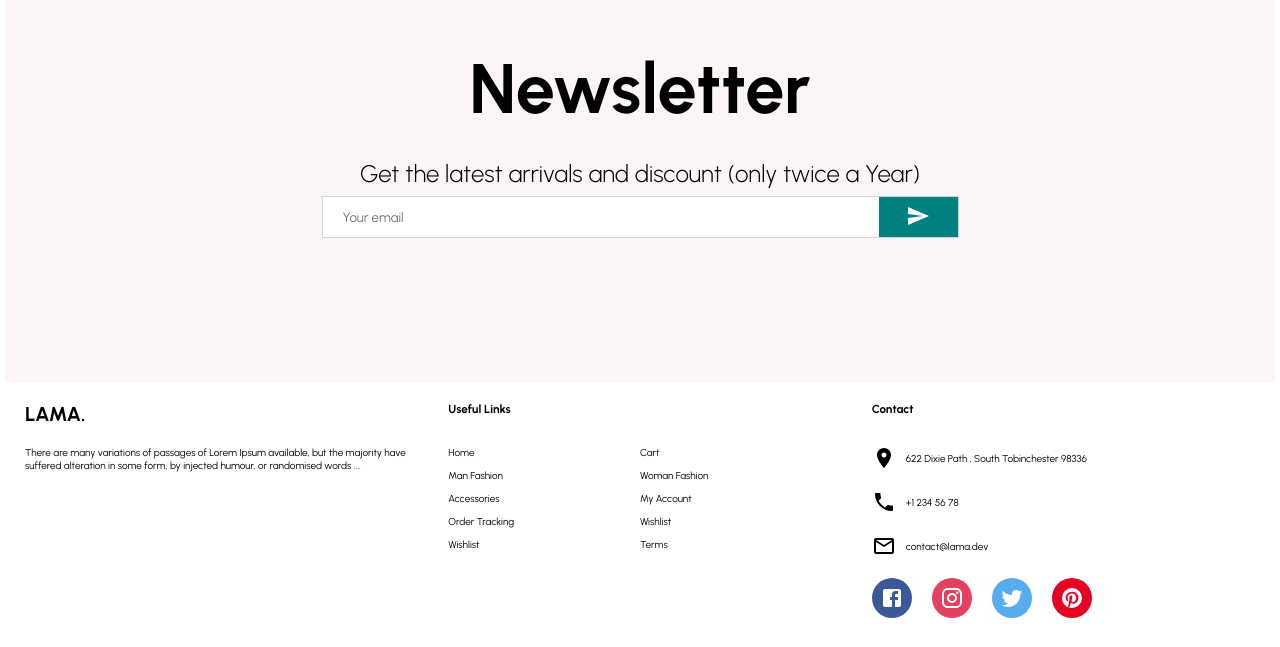
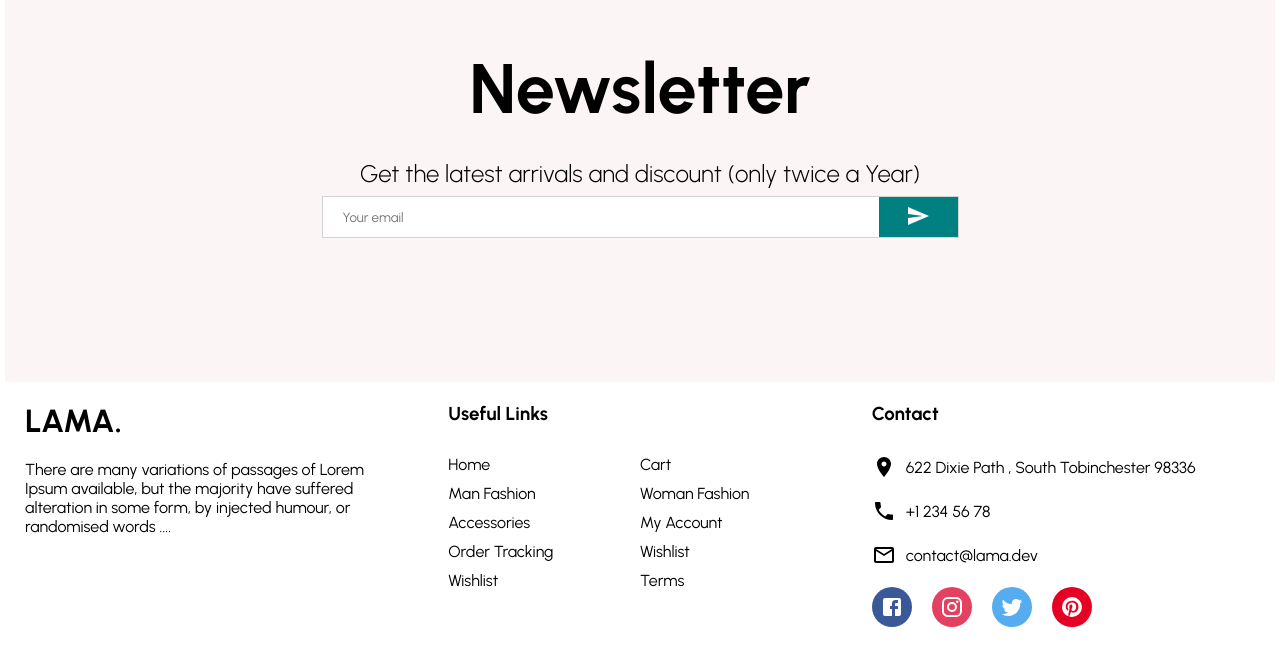
Before and after one commit to VincenzoCannone/react-online-shop, a React (Create React App) app: page / in a window 1280 px wide. Shown: the part 2364-3011 px from the top of the page. Built offline with nearby package versions, Linux system fonts and the light colour scheme.

Commit message:
added cursor: pointer and fix inputs

```diff
--- a/src/components/Footer.jsx
+++ b/src/components/Footer.jsx
@@ -14,6 +14,7 @@ const Container = styled.div`
   display: flex;
   margin: 0 5px;
   ${mobile({ flexDirection: "column" })}
+  font-size: 1rem;
 `;
 
 const Left = styled.div`
@@ -31,6 +32,7 @@ const Desc = styled.p`
 
 const SocialContainer = styled.div`
   display: flex;
+  cursor: pointer;
 `;
 
 const SocialIcon = styled.div`
@@ -79,6 +81,7 @@ const ContactItem = styled.div`
   margin-bottom: 20px;
   display: flex;
   align-items: center;
+  cursor: pointer;
 `;
 
 const Footer = () => {
--- a/src/components/Newsletter.jsx
+++ b/src/components/Newsletter.jsx
@@ -38,6 +38,7 @@ const Input = styled.input`
   border: none;
   flex: 8;
   padding-left: 20px;
+  outline: none;
 `;
 
 const Button = styled.button`
@@ -45,6 +46,7 @@ const Button = styled.button`
   border: none;
   background-color: teal;
   color: white;
+  cursor: pointer;
 `;
 
 const Newsletter = () => {
```
